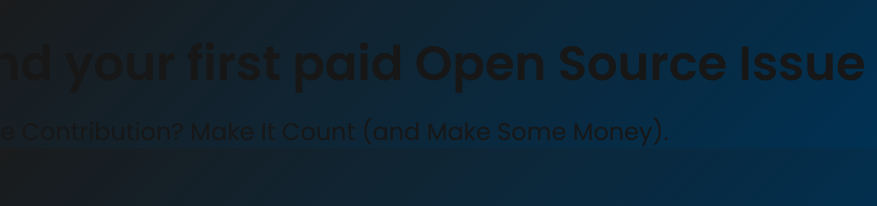
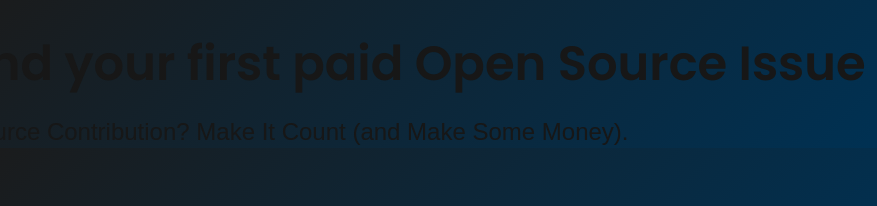
Before and after one commit to mohammadanas51/commitpay-v2, a Next.js app: page / in a window 1280 px wide. Shown: the top 206 px of the page, without its empty margins (403-1280 px from the left). Built offline with nearby package versions, Linux system fonts and the light colour scheme.

Commit message:
added motion to the sub heading

```diff
--- a/src/components/landingPage/header.tsx
+++ b/src/components/landingPage/header.tsx
@@ -1,10 +1,18 @@
+"use client" ;
 import React from "react";
 import { Poppins } from "next/font/google";
+// import { Source_Code_Pro } from "next/font/google";
+import { motion } from "framer-motion"
+
 
 const poppins = Poppins({
   weight: ["400","600"],
   subsets: ["latin"],
 });
+// const sourceCode = Source_Code_Pro({
+//   weight: ["400","600"],
+//   subsets: ["latin"],
+// });
 
 function Header() {
   return (
@@ -13,9 +21,15 @@ function Header() {
         <h1 className={`text-5xl ${poppins.className} font-semibold`}>
           CommitPay - Find your first paid Open Source Issue
         </h1>
-        <h2 className={`mt-7 text-2xl ${poppins.className} font-normal`}>
+
+        <motion.h3
+          initial={{ opacity: 0, scale: 0.5 }}
+          animate={{ opacity: 1, scale: 1 }}
+          transition={{ duration: 1.5 }}
+          className="mt-7 text-2xl ${poppins.className} font-normal"
+        >
           First Open Source Contribution? Make It Count (and Make Some Money).
-        </h2>
+        </motion.h3>
       </div>
     </div>
   );
```
Also changed, not shown: package.json (+6 -5 lines), 1 other file (tests, documents, lock files or other folders).
